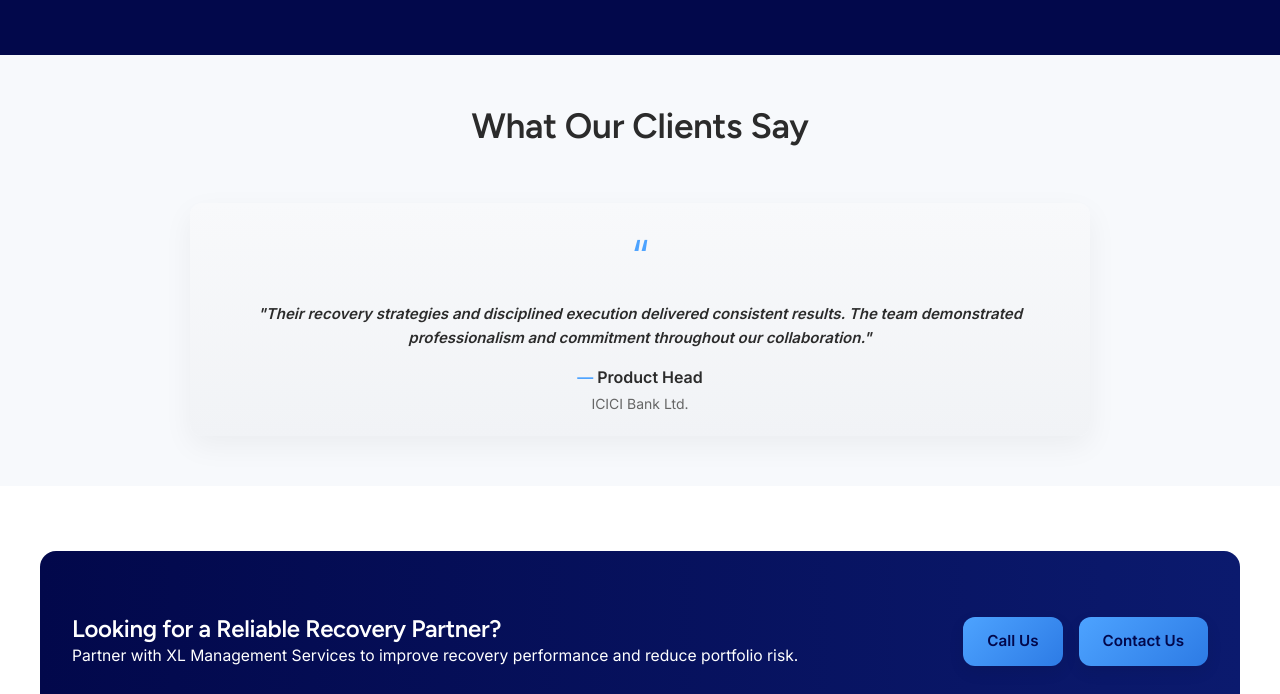
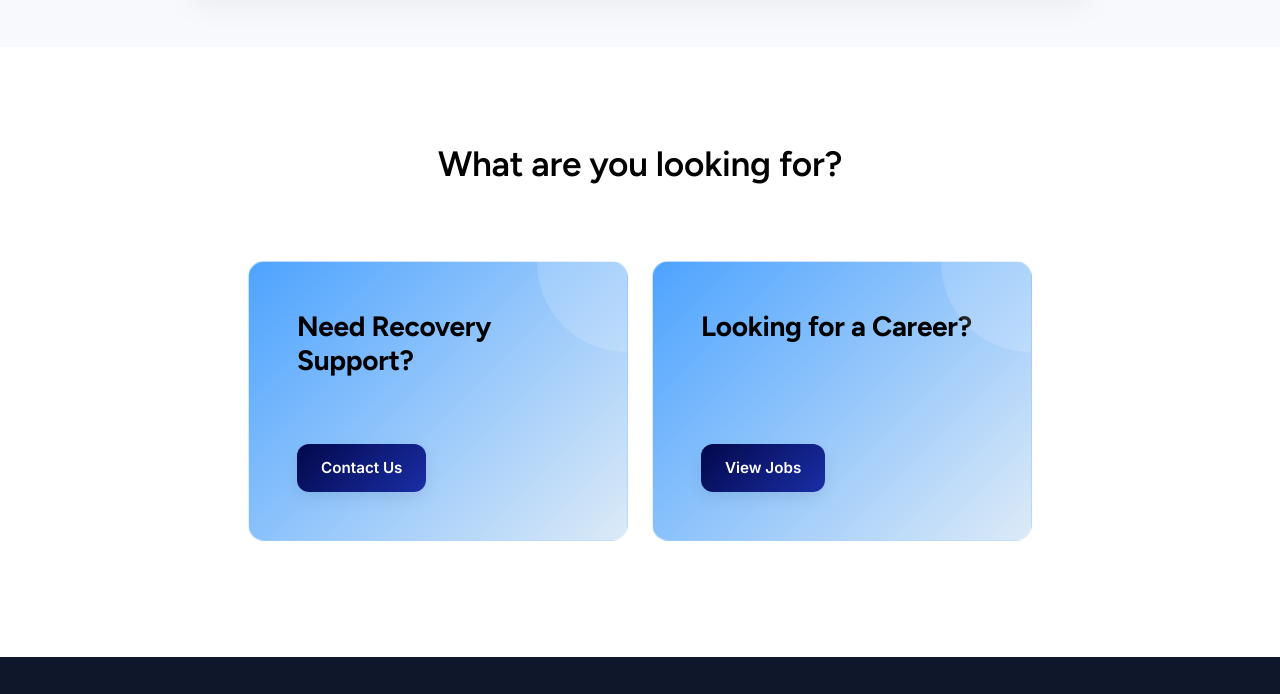
Before and after one commit to avishree-dev/business-site-xlmanagementservices, a website: page index.html in a window 1280 px wide. Shown: the part 3320-4014 px from the top of the page. Drawn offline with nearby package versions, Linux system fonts and the light colour scheme.

Commit message:
Improve cta design

```diff
--- a/css/global.css
+++ b/css/global.css
@@ -97,12 +97,20 @@
 }
 
 :root {
-  --primary:#02084b;
-  --accent: #4DA3FF;
+  --navy-900: #071D3D;
+  --navy-700: #12376A;
 
-  --text: #2B2B2B;
-  --muted: #4b5563;
+  --blue-500: #4E8FE6;
+  --blue-400: #4DA3FF;
+
+  --blue-200: #A8D5F2;
+  --blue-100: #DCEAF7;
+
   --bg: #FFFFFF;
+  --bg-alt: #F7FAFD;
+
+  --primary: var(--navy-900);
+  --accent: var(--blue-400);
 
   --font-heading: Figtree;
   --font-body: Inter;
@@ -852,6 +860,72 @@
   color: var(--accent);
 }
 
+.cta-dual {
+  padding: 6rem 0;
+}
+
+.cta-content-container {
+  display: grid;
+  grid-template-columns: repeat(2, minmax(280px, 380px));
+  justify-content: center;
+  gap: 24px;
+  padding: 20px;
+}
+
+.cta-card {
+  position: relative;
+  overflow: hidden;
+
+  background: linear-gradient(
+              135deg,
+              #4DA3FF,
+              #DCEAF7
+  ) ;
+  min-height: 280px;
+
+  display: flex;
+  flex-direction: column;
+  justify-content: space-between;
+
+  padding: 3rem;
+  border-radius: 16px;
+  border: 1px solid rgba(255,255,255,0.4);
+
+  transition: all var(--transition-base);
+}
+
+.cta-card:hover {
+  transform: translateY(-6px);
+  box-shadow: 0 12px 30px rgba(0,0,0,0.15);
+}
+
+.cta-card h3 {
+  margin-bottom: 2rem;
+  font-size: 1.75rem;
+  font-weight: 800;
+  line-height: 1.2;
+}
+
+.cta-card .btn {
+  width: fit-content;
+  align-self: flex-start;
+}
+
+.cta-card::before {
+  content: "";
+  position: absolute;
+
+  width: 180px;
+  height: 180px;
+
+  top: -90px;
+  right: -90px;
+
+  border-radius: 50%;
+
+  background: rgba(255,255,255,0.15);
+}
+
 .contact-cta-primary {
   background: var(--primary);
   padding: 4rem 2rem;
@@ -1084,6 +1158,10 @@
     max-width: 320px;
   }
 
+  .cta-content-container {
+    grid-template-columns: 1fr;
+  }
+
   .contact-cta-secondary {
     text-align: center;
     padding: 2.5rem 1.2rem;
--- a/css/navbar.css
+++ b/css/navbar.css
@@ -34,7 +34,7 @@
     border-bottom: 1px solid rgba(255,255,255,0.3);
 
     box-shadow:
-        0 8px 24px rgba(0,0,0,0.08);
+    0 8px 24px rgba(0,0,0,0.08);
     min-height: 80px;
 }
 
--- a/index.html
+++ b/index.html
@@ -312,21 +312,6 @@
             </div>
         </div>
     </section>
-    <section class="contact-cta-primary">
-        <div class="cta-content">
-            <h2>Connect With XL Management Services</h2>
-            <p>Trusted by banks and financial institutions with 20+ years of recovery expertise.</p>
-        </div>
-        <div class="cta-info">
-            <p><strong>Email:</strong>corporate@xlms.in</p>
-            <p><strong>Phone:</strong> +91 7003098956</p>
-        </div>
-        <div class="cta-button-container">
-            <a href="tel:+917003098956" class="btn btn-accent">Call Us</a>
-            <a href="/Career.html" class="btn btn-secondary">Apply for a Job</a>
-            <a href="/Services.html" class="btn btn-secondary">Know More</a>
-        </div>
-    </section>
     <section class="why-choose-us">
         <div class="container">
             <div class="why-section-header animate-on-scroll">
@@ -401,15 +386,19 @@
             </div>
         </div>
     </section>
-    <section class="contact-cta-secondary">
-        <div class="cta-content-secondary">
-            <h2>Looking for a Reliable Recovery Partner?</h2>
-            <p>Partner with XL Management Services to improve recovery performance and reduce portfolio risk.</p>
+    <section class="cta-dual">
+        <div class="section-header">
+            <h2>What are you looking for?</h2>
         </div>
-
-        <div class="cta-button-container">
-            <a href="tel:+917003098956" class="btn btn-secondary">Call Us</a>
-            <a href="/Contact.html" class="btn btn-secondary">Contact Us</a>
+        <div class="cta-content-container">
+            <div class="cta-card">
+                <h3>Need Recovery Support?</h3>
+                <a href="/Contact.html" class="btn btn-primary">Contact Us</a>
+            </div>
+            <div class="cta-card">
+                <h3>Looking for a Career?</h3>
+                <a href="/Career.html" class="btn btn-primary">View Jobs</a>
+            </div>
         </div>
     </section>
 <footer class="site-footer">
```
